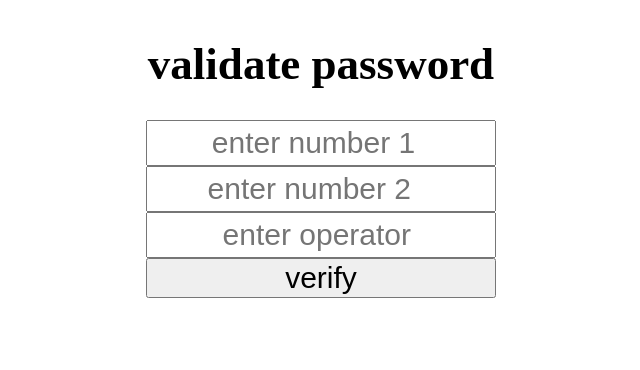
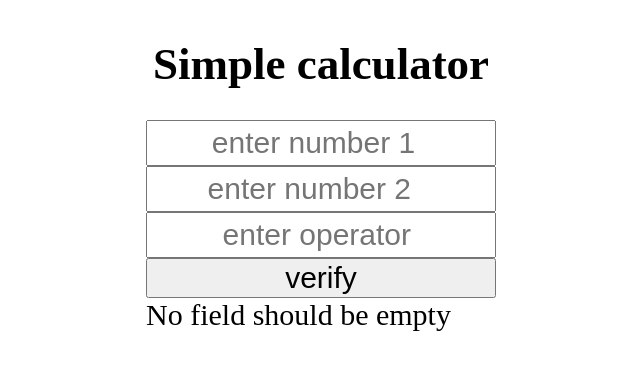
Before and after one commit to BiswajitNathaSharma/project-assignments, a plain HTML site: page simple-calculator/index.html in a window 1280 px wide. Both pictures are taken after a click on the button "verify". Shown: the whole page, without its empty margins (37-677 px from the left). Drawn offline with Linux system fonts and the light colour scheme.

Commit message:
project clculator done

```diff
--- a/simple-calculator/index.html
+++ b/simple-calculator/index.html
@@ -3,7 +3,7 @@
   <head>
     <meta charset="UTF-8" />
     <meta name="viewport" content="width=device-width, initial-scale=1.0" />
-    <title>password validator</title>
+    <title>Simple calculator </title>
     <style>
       .container {
         display: flex;
@@ -28,11 +28,14 @@
         text-align: center;
         font-size: 30px;
       }
+      span{
+        font-size: 30px;
+      }
     </style>
   </head>
   <body>
     <div class="container">
-      <h1>validate password</h1>
+      <h1> Simple calculator</h1>
       <div class="form">
         <input type="number" name="" id="input1" placeholder="enter number 1" />
         <input
@@ -48,6 +51,7 @@
           placeholder="enter operator "
         />
         <input type="button" value="verify" onclick="handleSubmit()" />
+        <span id="output"></span>
       </div>
     </div>
   </body>
@@ -55,26 +59,37 @@
     const input1 = document.getElementById("input1");
     const input2 = document.getElementById("input2");
     const operator = document.getElementById("operator");
+    const output = document.getElementById("output")
 
     function handleSubmit() {
       let operatorValue = operator.value;
       let operand1 = Number(input1.value);
       let operand2 = Number(input2.value);
+
+      if (!operatorValue || !operand1 || !operand2) {
+        output.innerHTML = "No field should be empty"
+      }
+      else
       switch (operatorValue) {
         case "+":
           console.log(operand1 + operand2);
+          output.innerHTML = `Addition of ${operand1} and ${operand2} is ${operand1+operand2}`
           break;
         case "*":
           console.log(operand1 * operand2);
+          output.innerHTML = `Multiplication of ${operand1} and ${operand2} is ${operand1*operand2}`
           break;
         case "/":
           console.log(operand1 / operand2);
+          output.innerHTML = `Division of ${operand1} and ${operand2} is ${operand1/operand2}`
           break;
         case "-":
           console.log(operand1 - operand2);
+          output.innerHTML = `Substraction of ${operand1} and ${operand2} is ${operand1-operand2}`
           break;
 
         default:
+        output.innerHTML = `${operatorValue} is not a valid operator use only + , - , * , / `
           console.log("enter a valid operator");
           break;
       }
```
